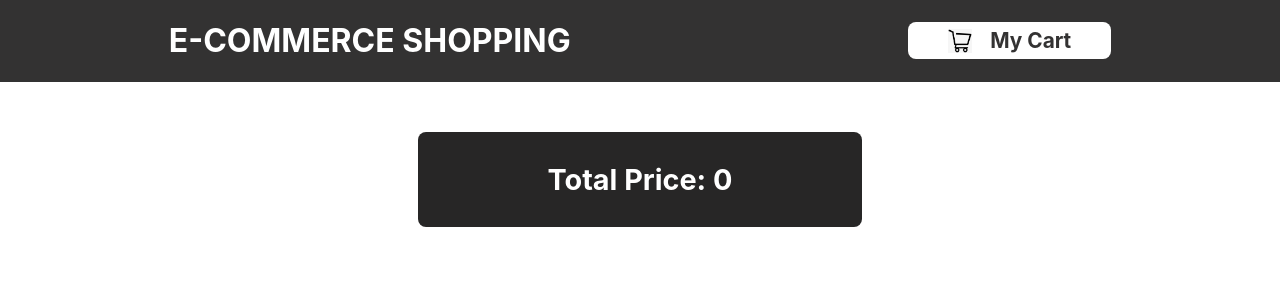
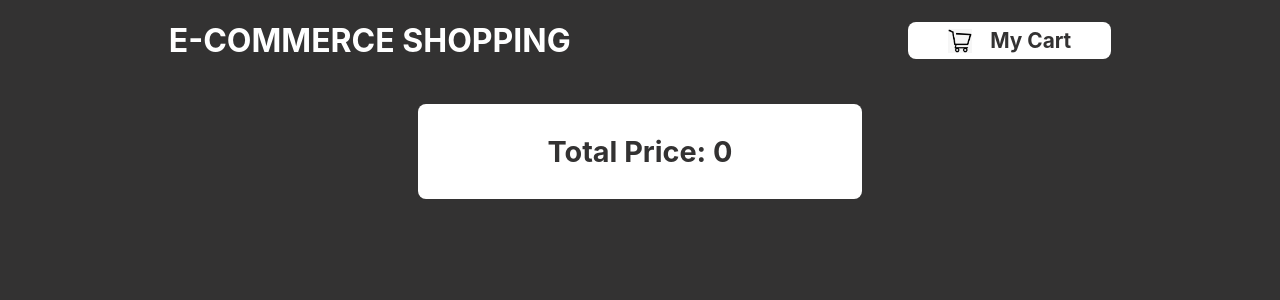
Before and after one commit to iefendiev/react-e-commerce, a React (Create React App) app: page /cart in a window 1280 px wide. Shown: the top 300 px of the page. Built offline with nearby package versions, Linux system fonts and the light colour scheme.

Commit message:
trash icon add

```diff
--- a/src/App.css
+++ b/src/App.css
@@ -37,6 +37,9 @@
   }
 }
 
+body {
+  background-color: #333232;
+}
 .header {
   display: flex;
   justify-content: space-around;
@@ -86,6 +89,7 @@
   border: 1px solid black;
   border-radius: 10px;
   margin: 16px;
+  background-color: white;
 }
 
 .item-header {
@@ -162,16 +166,23 @@
 
 li {
   width: 35%;
+  border-bottom: 1px solid white;
+  padding-bottom: 16px;
+  margin-bottom: 16px;
 }
 
 .remove-item-button,
 .subtract-count-button,
 .add-count-button {
+  border: none;
   padding: 10px 15px;
+  width: 50px;
   cursor: pointer;
   color: white;
   font-size: 1.3rem;
   border-radius: 4px;
+  margin: 2px;
+  font-weight: 700;
 }
 
 .remove-item-button {
@@ -186,14 +197,14 @@
 
 .total-price {
   display: flex;
-  color: white;
+  color: #333232;
   padding: 30px;
   width: 30%;
-  margin: 50px auto;
+  margin: 20px auto;
   border-radius: 8px;
   font-size: 1.8rem;
   font-weight: 700;
-  background-color: rgb(39, 38, 38);
+  background-color: white;
   justify-content: center;
 }
 
--- a/src/components/Cart.js
+++ b/src/components/Cart.js
@@ -34,7 +34,20 @@
                 onClick={() => removeItem(cartItem)}
                 className="remove-item-button"
               >
-                X
+                <svg
+                  class="w-6 h-6"
+                  fill="none"
+                  stroke="currentColor"
+                  viewBox="0 0 24 24"
+                  xmlns="http://www.w3.org/2000/svg"
+                >
+                  <path
+                    stroke-linecap="round"
+                    stroke-linejoin="round"
+                    stroke-width="2"
+                    d="M19 7l-.867 12.142A2 2 0 0116.138 21H7.862a2 2 0 01-1.995-1.858L5 7m5 4v6m4-6v6m1-10V4a1 1 0 00-1-1h-4a1 1 0 00-1 1v3M4 7h16"
+                  ></path>
+                </svg>
               </button>
             </div>
           </div>
```
